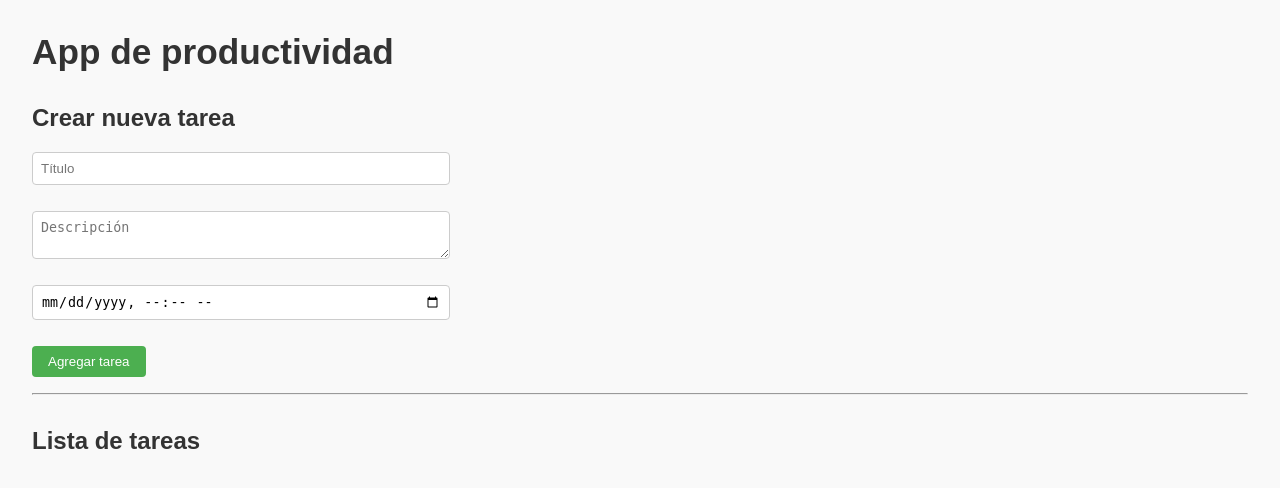
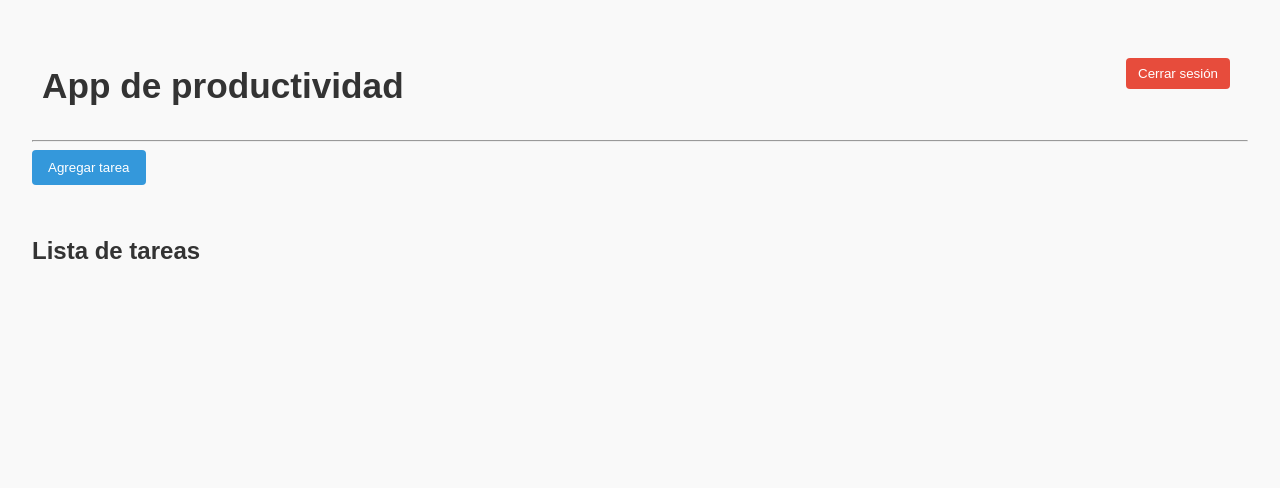
Before and after one commit to MipForShort/App-productividad-Flask, a Flask app: page / in a window 1280 px wide. Shown: the top 488 px of the page. Run offline with Flask 3, Linux system fonts and the light colour scheme; the visitor is signed in with stand-in values (Sample User, id 1); data that the repository does not hold is empty.

Commit message:
Made a ton of changes -Made auth_routes.py work with current user -Modified CSS to look nice -register.html changed to auth folder -Made base.html some divs to change view of btns -Made home.html animate Scripts, added backdrop,  function to show new tasks as a floating modal,  some more stuff to make modal look nice

```diff
--- a/app/routes/auth_routes.py
+++ b/app/routes/auth_routes.py
@@ -23,7 +23,7 @@ def register():
         new_user = User(
             username=username,
             email=email,
-            password=generate_password_hash(password, method='sha256')
+            password=generate_password_hash(password, method='pbkdf2:sha256')
         )
         db.session.add(new_user)
         db.session.commit()
--- a/app/static/css/style.css
+++ b/app/static/css/style.css
@@ -1,3 +1,10 @@
+header {
+    display: flex;
+    justify-content: space-between;
+    align-items: center;
+    padding: 10px;
+  }
+
 body {
     font-family: Arial, sans-serif;
     margin: 2rem;
@@ -72,3 +79,106 @@ li strong {
 small {
     color: #777;
 }
+
+.logout {
+    margin-left: auto;
+    background-color: #e74c3c;
+    color: white;
+    border: none;
+    padding: 8px 12px;
+    border-radius: 4px;
+    cursor: pointer;
+  }
+
+.logout:hover {
+    background-color: #c0392b;
+}
+
+/* Botón principal */
+#add-task-btn {
+    background-color: #3498db;
+    color: white;
+    padding: 10px 16px;
+    border: none;
+    border-radius: 4px;
+    cursor: pointer;
+    margin-bottom: 20px;
+  }
+
+/* Modal flotante */
+.modal {
+    position: fixed;
+    top: 50%;
+    left: 50%;
+    transform: translate(-50%, -50%);
+    background: white;
+    border: 2px solid #ccc;
+    padding: 20px;
+    z-index: 1000;
+    box-shadow: 0px 0px 20px rgba(0, 0, 0, 0.2);
+    display: flex;
+    flex-direction: column;
+    align-items: center;
+    opacity: 0;
+    visibility: hidden;
+    transition: opacity 0.3s ease, visibility 0.3s ease;
+}
+
+.modal.show {
+    opacity: 1;
+    visibility: visible;
+}
+
+.modal input,
+.modal textarea {
+    width: 90%; /* No 100% */
+    max-width: 300px;
+    margin-bottom: 10px;
+}
+
+/* Ocultar por defecto */
+.hidden {
+    opacity: 0;
+    visibility: hidden;
+    pointer-events: none;
+}
+
+.modal-buttons {
+    display: flex;
+    justify-content: center;
+    gap: 10px;
+    margin-top: 15px;
+}
+
+.modal-buttons button {
+    padding: 8px 16px;
+}
+
+.modal-backdrop {
+    position: fixed;
+    top: 0;
+    left: 0;
+    width: 100%;
+    height: 100%;
+    background-color: rgba(0, 0, 0, 0.4);
+    backdrop-filter: blur(3px);
+    z-index: 900;
+    opacity: 0;
+    visibility: hidden;
+    transition: opacity 0.3s ease, visibility 0.3s ease;
+}
+
+.modal-backdrop.show {
+    opacity: 1;
+    visibility: visible;
+}
+
+/* Botón cancelar */
+#cancel-task-btn {
+    background-color: #e74c3c;
+    color: white;
+    border: none;
+    padding: 8px 12px;
+    margin-top: 10px;
+    cursor: pointer;
+}
--- a/app/templates/base.html
+++ b/app/templates/base.html
@@ -11,6 +11,11 @@
 <body>
 	<header>
 		<h1>App de productividad</h1>
+		{% if current_user.is_authenticated %}
+  		<form action="{{ url_for('auth.logout') }}" method="get" style="display:inline;">
+    		<button class="logout" type="submit">Cerrar sesión</button>
+  		</form>
+		{% endif %}
 	</header>
 
 	<main>
--- a/app/templates/home.html
+++ b/app/templates/home.html
@@ -1,14 +1,25 @@
 {% extends 'base.html' %}
 {% block content %}
-  <h2>Crear nueva tarea</h2>
-  <form method="POST">
-    <input type="text" name="title" placeholder="Título" required><br>
-    <textarea name="description" placeholder="Descripción"></textarea><br>
-    <input type="datetime-local" name="due_date"><br>
-    <button type="submit">Agregar tarea</button>
-  </form>
+  <hr>
 
-  <hr>
+  <button id="add-task-btn">Agregar tarea</button>
+
+  <!-- Formulario oculto por defecto -->
+  <div id="task-form-modal" class="modal hidden">
+    <form method="POST" action="{{ url_for('main.home') }}">
+      <h2>Nueva tarea</h2>
+      <input type="text" name="title" placeholder="Título" required>
+      <textarea name="description" placeholder="Descripción"></textarea>
+      <input type="datetime-local" name="due_date">
+      <div class="modal-buttons">
+        <button type="submit">Guardar tarea</button>
+        <button type="button" id="cancel-task-btn">Cancelar</button>
+      </div>
+    </form>
+  </div>
+
+  <!-- Backdrop -->
+  <div id="modal-backdrop" class="modal-backdrop hidden"></div>
 
   <h2>Lista de tareas</h2>
   <ul>
@@ -39,5 +50,37 @@
         </form>
       </li>
     {% endfor %}
-    </ul>
+  </ul>
+
+  <!-- Script para mostrar y ocultar el modal con animación -->
+  <script>
+    const modal = document.getElementById('task-form-modal');
+    const backdrop = document.getElementById('modal-backdrop');
+    const addTaskBtn = document.getElementById('add-task-btn');
+    const cancelTaskBtn = document.getElementById('cancel-task-btn');
+
+    function openModal() {
+      modal.classList.remove('hidden');
+      backdrop.classList.remove('hidden');
+      modal.classList.add('show');
+      backdrop.classList.add('show');
+    }
+
+    function closeModal() {
+      modal.classList.remove('show');
+      backdrop.classList.remove('show');
+      modal.classList.add('hidden');
+      backdrop.classList.add('hidden');
+    }
+
+    addTaskBtn.addEventListener('click', openModal);
+    cancelTaskBtn.addEventListener('click', closeModal);
+    backdrop.addEventListener('click', closeModal);
+
+    document.addEventListener('keydown', (event) => {
+      if (event.key === 'Escape') {
+        closeModal();
+      }
+    });
+  </script>
 {% endblock %}
```
Also changed, not shown: app/templates/auth/register.html (renamed from app/templates/register.html).
